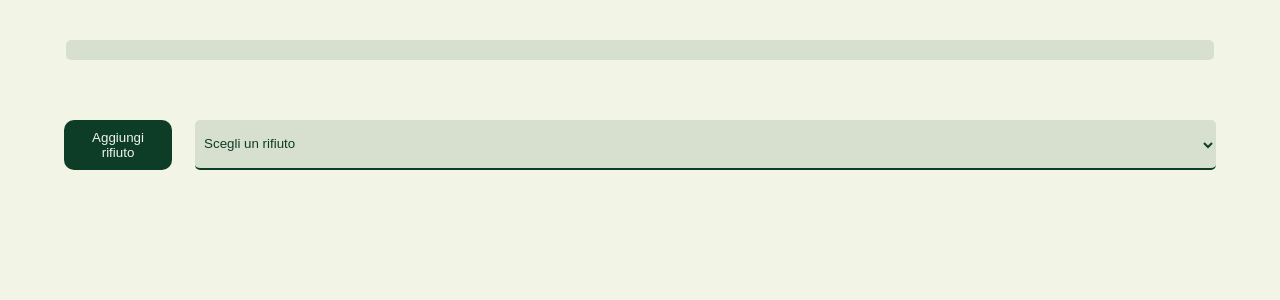
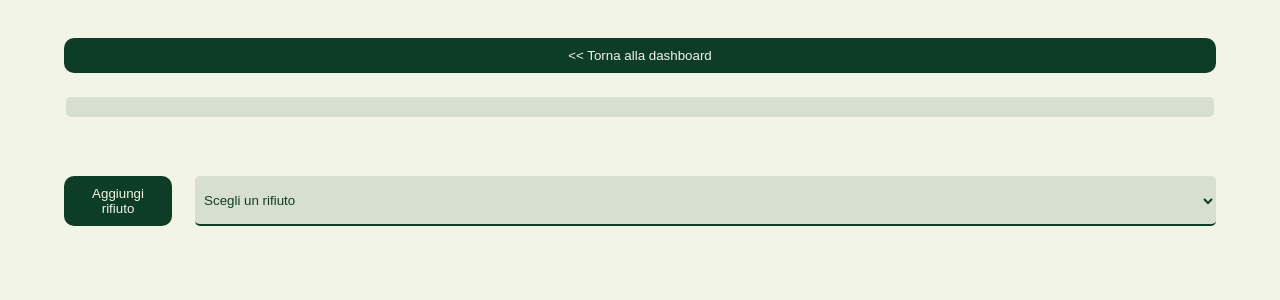
Before and after one commit to ZhiAn-ny/Database-Rifiuti-2022, a PHP site: page /esecuzione/aggiunta-rifiuti.php in a window 1280 px wide. Shown: the top 300 px of the page. Run offline with PHP 8.4, Linux system fonts and the light colour scheme; some libraries are stand-ins or nearby versions.

Commit message:
Correggi visualizzazione di alcuni dati nelle tabelle.

```diff
--- a/rifiuti-2022/assets/javascript/carichi.js
+++ b/rifiuti-2022/assets/javascript/carichi.js
@@ -104,7 +104,7 @@ async function btnConsegnaLotto() {
         result = await consegnaLotto(extra.lotto.carico_id, stabilimento[0], stabilimento[1], stabilimento[2]);
         console.log(result);
         if (result) {
-            //setStatoCarico(StatiCarico.CONSEGNATO, )
+            setStatoCarico(StatiCarico.CONSEGNATO, null, null)
             const loginData = getLoginInfo();
             redirectPreviousPage(loginData)
         }
--- a/rifiuti-2022/assets/javascript/magazzino.js
+++ b/rifiuti-2022/assets/javascript/magazzino.js
@@ -14,12 +14,11 @@ async function fetchMagazzinoRifiuti() {
                 table.className = 'magazzinoTable';
                 table.classList.add('greyed-out')
 
-                createTableHeader(table, ["Data raccolta", "Data consegna", "Tipo rifiuto", "Descrizione", "Quantità", "Peso (Kg)", "Ingombrante", "Pericoloso", "Riciclabile"]);
+                createTableHeader(table, ["Data consegna", "Tipo rifiuto", "Descrizione", "Quantità", "Peso (Kg)", "Ingombrante", "Pericoloso", "Riciclabile"]);
 
                 for (const rifiuto of rifiuti) {
                     const newRow = document.createElement('tr');
                     addCell(newRow, formatDate(rifiuto.data_carico));
-                    addCell(newRow, formatDate(rifiuto.data_scarico));
                     addCell(newRow, rifiuto.tipo_rifiuto_des);
                     addCell(newRow, rifiuto.rifiuto);
                     addCell(newRow, rifiuto.quantita);
--- a/rifiuti-2022/esecuzione/aggiunta-rifiuti.php
+++ b/rifiuti-2022/esecuzione/aggiunta-rifiuti.php
@@ -38,7 +38,9 @@ $apiKey = 'eyJhbGciOiJIUzI1NiIsInR5cCI6IkpXVCJ9.eyJpc3MiOiJzdXBhYmFzZSIsInJlZiI6
                 handleRifiutiDropdown();
             });
         </script>
-
+        <button class="text-btn full-width"
+            onclick="redirectToPageGlobal('dashboard.php', getLoginInfo())"
+        ><< Torna alla dashboard</button>
         <h1 id="pageTitle"></h1>
         <section>
             <table>
```
